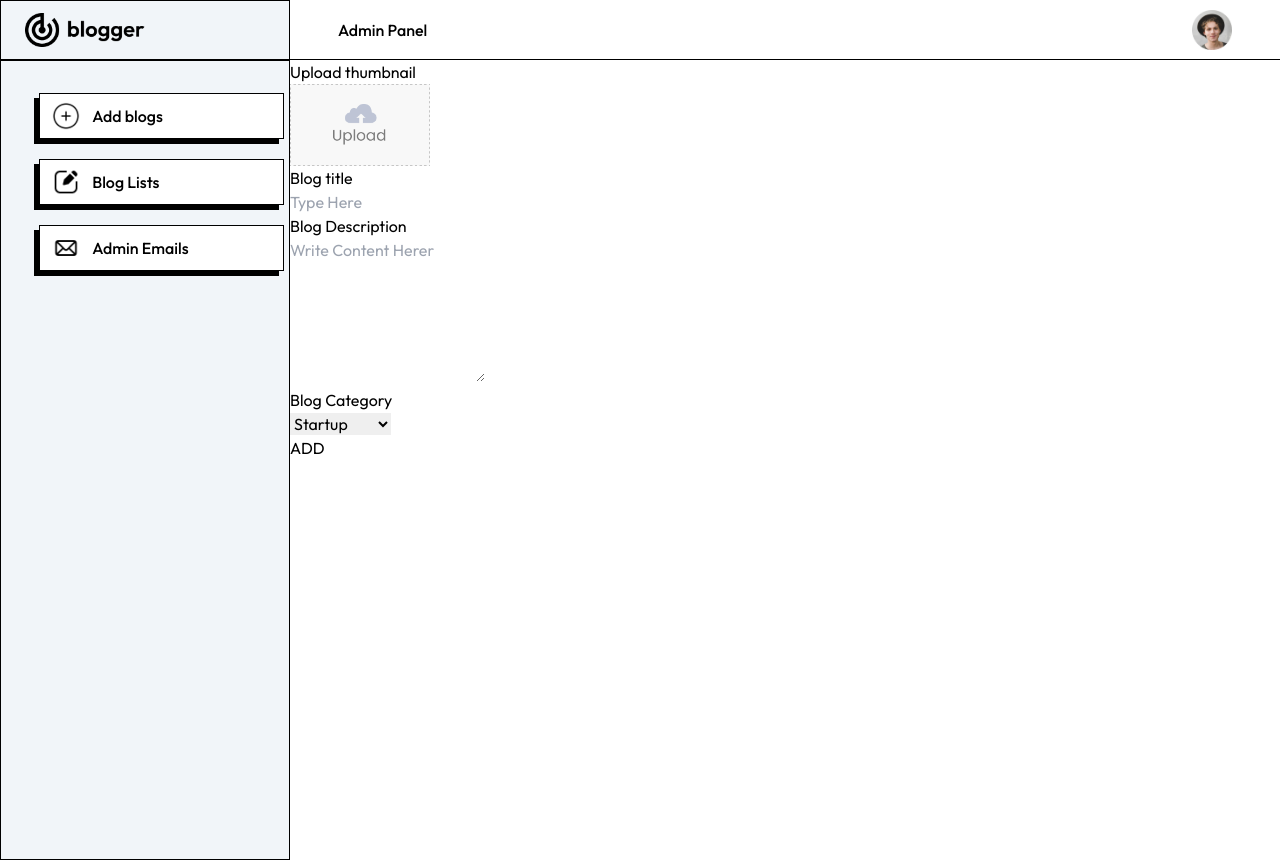
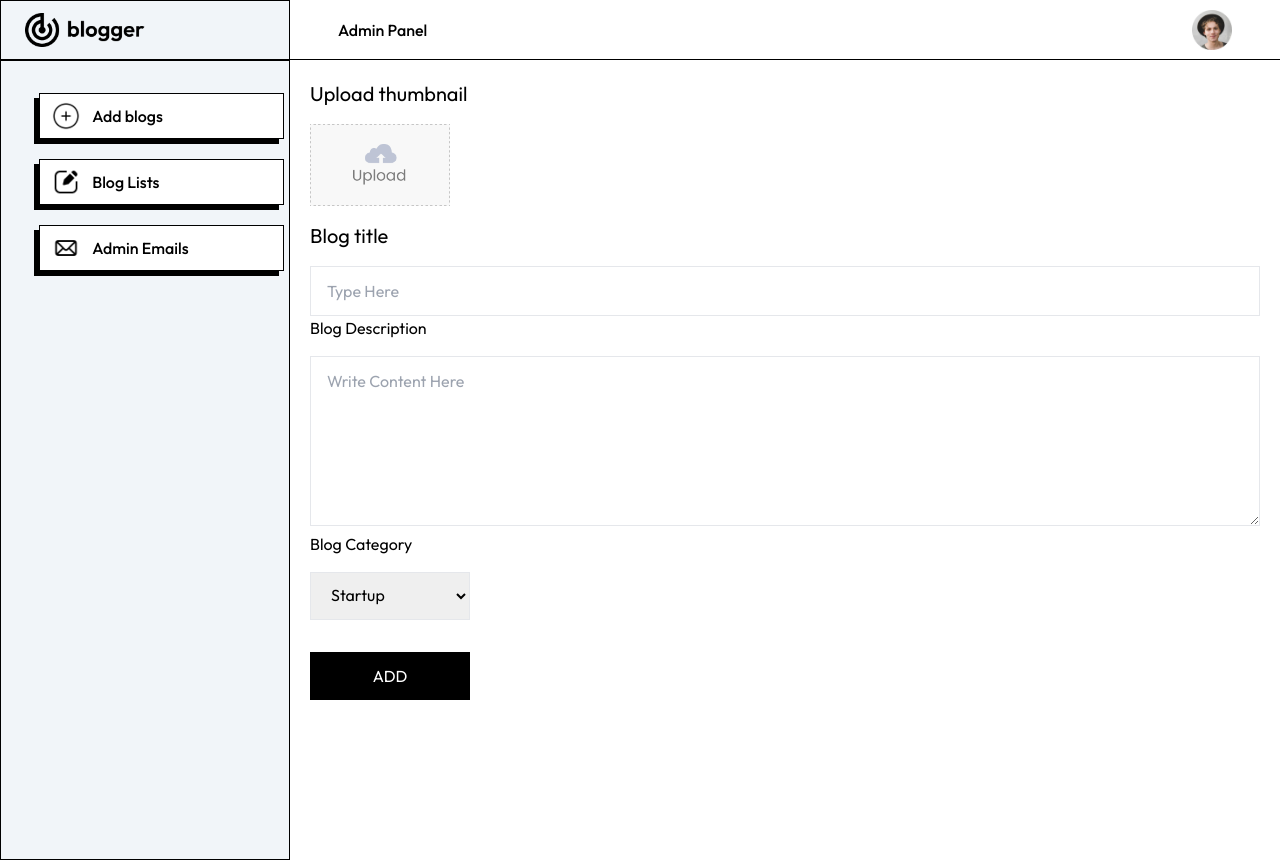
Before and after one commit to Abhishekharsh007/blogging-app, a Next.js app: page /admin/addProduct in a window 1280 px wide. Built offline with nearby package versions, Linux system fonts and the light colour scheme.

Commit message:
Update AddProduct.jsx

```diff
--- a/Components/Front/AddProduct.jsx
+++ b/Components/Front/AddProduct.jsx
@@ -50,26 +50,26 @@ const AddProduct = () => {
 
     return (
         <>
-            <form onSubmit={onSubmitHandler} className='pt-5 px-5 sm:pt-12 sm:pl-16'>
-                <p className='text-xl'>
+            <form onSubmit={onSubmitHandler} className='apone'>
+                <p className='aptwo'>
                     Upload thumbnail
                 </p>
                 <label htmlFor="image">
-                    <Image className='mt-4' src={!image ? assets.upload_area : URL.createObjectURL(image)} width={140} height={140} alt=''/>
+                    <Image className='apthr' src={!image ? assets.upload_area : URL.createObjectURL(image)} width={140} height={140} alt=''/>
                 </label>
                 <input onChange={(e)=>setImage(e.target.files[0])} type="file" id="image" hidden required/>
-                <p className='text-xl mt-4'>Blog title</p>
-                <input name='title' onChange={onChangeHandler} value={data.title} className='w-full sm:w-[500px] mt-4 px-4 py-3 border' type="text" placeholder="Type Here" required />
+                <p className='apfour'>Blog title</p>
+                <input name='title' onChange={onChangeHandler} value={data.title} className='apfive' type="text" placeholder="Type Here" required />
                 <p className='text-xl mt-4'>Blog Description</p>
-                <textarea name='description' onChange={onChangeHandler} value={data.description} className='w-full sm:w-[500px] mt-4 px-4 py-3 border' type="text" placeholder="Write Content Herer" rows={6} required />
+                <textarea name='description' onChange={onChangeHandler} value={data.description} className='apsix' type="text" placeholder="Write Content Here" rows={6} required />
                 <p className='text-xl mt-4'>Blog Category</p>
-                <select name="category" onChange={onChangeHandler} value={data.category} className="w-40 mt-4 px-4 py-3 border text-gray-500">
+                <select name="category" onChange={onChangeHandler} value={data.category} className="apsev">
                     <option value="Startup">Startup</option>
                     <option value="Technology">Technology</option>
                     <option value="Lifestyle">Lifestyle</option>
                 </select>
                 <br />
-                <button type="submit" className='mt-8 w-40 h-12 bg-black text-white'>ADD</button>
+                <button type="submit" className='apeig'>ADD</button>
             </form>
         </>
     )
```
